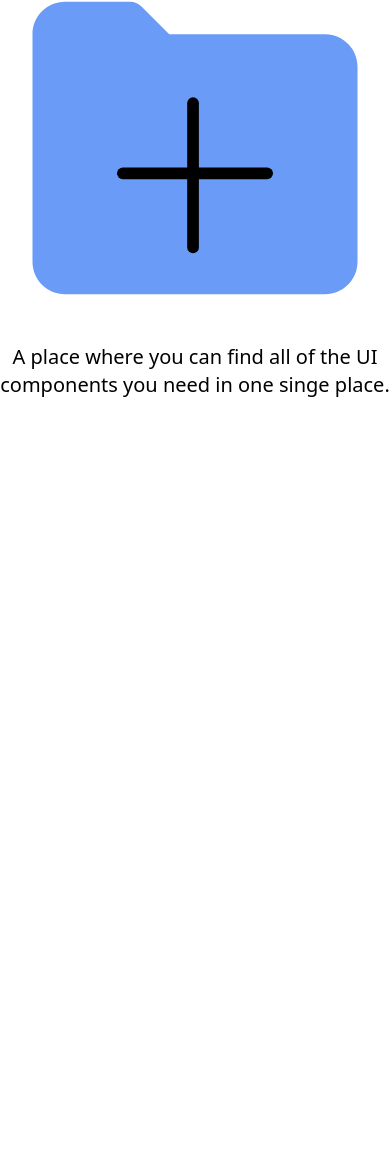
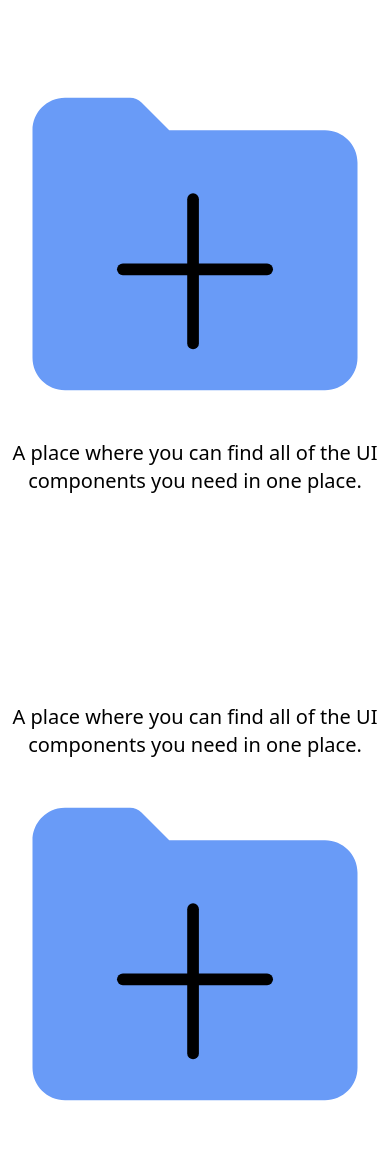
Before and after one commit to RangerDevv/CursorBridge-Tailwindcss, a website: page index.html in a window 390 px wide. Shown: the part 715-1867 px from the top of the page. Before the commit the page ends 1322 px from the top, so only its background shows below. Drawn offline with nearby package versions, Linux system fonts and the light colour scheme; files that its build step writes are made by us from their sources.

Commit message:
Finished landingPage(sorta)

```diff
--- a/index.html
+++ b/index.html
@@ -9,7 +9,7 @@
     <link rel="stylesheet" href="./index.css">
 </head>
 <body class="body bg-white dark:bg-slate-900">
-    <div class="Graident bg-gradient-to-r from-purple-500 to-pink-500 h-auto w-auto">
+    <div class="Graident bg-gradient-to-r from-purple-500 to-pink-500 h-auto w-auto pb-24">
     <nav>
         <div class="nav p-4 flex">
             <p class="Logo Text px-10 text-black text-lg dark:text-white">CursorBridge</p>
@@ -27,9 +27,30 @@
     <p class="LogoText text-black dark:text-white text-xl text-center">A place where you can find all the UI you need in one place.</p>
     </div>
 </div>
-    <div class="container1 flex flex-col md:flex-row justify-between py-52">
-        <img src="./Images/Folder.svg" class="Image justify-start md:translate-x-36">
-        <p class="Text text-black text-center md:text-right md:pr-16 dark:text-white text-xl">A place where you can find all of the UI components you need in one singe place.</p>
+    <div class="container1 flex flex-col md:flex-row justify-between py-52 align-middle">
+        <img src="./Images/Folder.svg" class="Image justify-start md:translate-x-36 md:scale-150">
+        <p class="Text text-black text-center md:text-left md:mr-64 md:w-80  dark:text-white text-xl">A place where you can find all of the UI components you need in one place.</p>
     </div>
+    <div class="container1 flex flex-col md:flex-row justify-between align-middle">
+        <p class="Text text-black text-center md:text-left md:ml-64 md:w-80  dark:text-white text-xl">A place where you can find all of the UI components you need in one place.</p>
+        <img src="./Images/Folder.svg" class="Image justify-end md:-translate-x-64 md:scale-150">
+    </div>
+    <div class="container1 flex flex-col md:flex-row justify-between py-52 align-middle">
+        <img src="./Images/Folder.svg" class="Image justify-start md:translate-x-36 md:scale-150">
+        <p class="Text text-black text-center md:text-left md:mr-64 md:w-80  dark:text-white text-xl">A place where you can find all of the UI components you need in one place.</p>
+    </div>
+    <div class="container1 flex flex-col md:flex-row justify-between align-middle">
+        <p class="Text text-black text-center md:text-left md:ml-64 md:w-80  dark:text-white text-xl">A place where you can find all of the UI components you need in one place.</p>
+        <img src="./Images/Folder.svg" class="Image justify-end md:-translate-x-64 md:scale-150">
+    </div>
+    <div class="container1 flex flex-col md:flex-row justify-between py-52 align-middle">
+        <img src="./Images/Folder.svg" class="Image justify-start md:translate-x-36 md:scale-150">
+        <p class="Text text-black text-center md:text-left md:mr-64 md:w-80  dark:text-white text-xl">A place where you can find all of the UI components you need in one place.</p>
+    </div>
+    <div class="container1 flex flex-col md:flex-row justify-between align-middle">
+        <p class="Text text-black text-center md:text-left md:ml-64 md:w-80  dark:text-white text-xl">A place where you can find all of the UI components you need in one place.</p>
+        <img src="./Images/Folder.svg" class="Image justify-end md:-translate-x-64 md:scale-150">
+    </div>
+
 </body>
 </html>
```
Also changed, not shown: dist/output.css.
